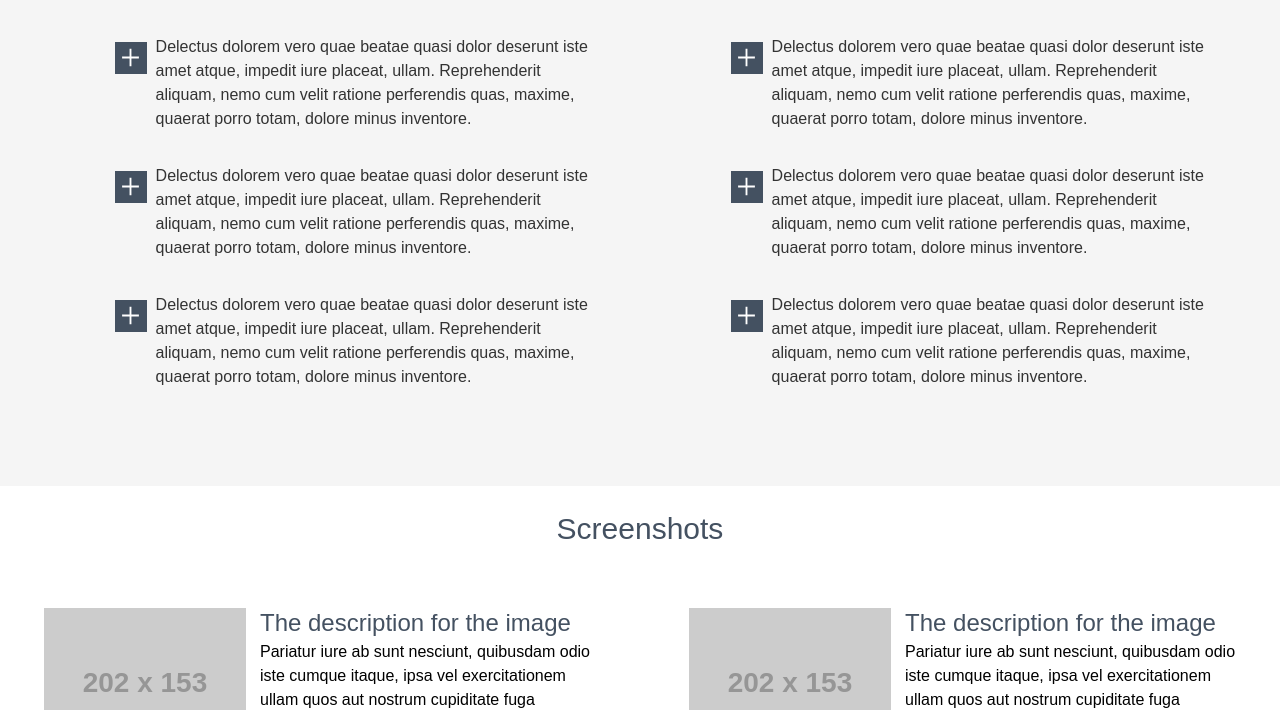
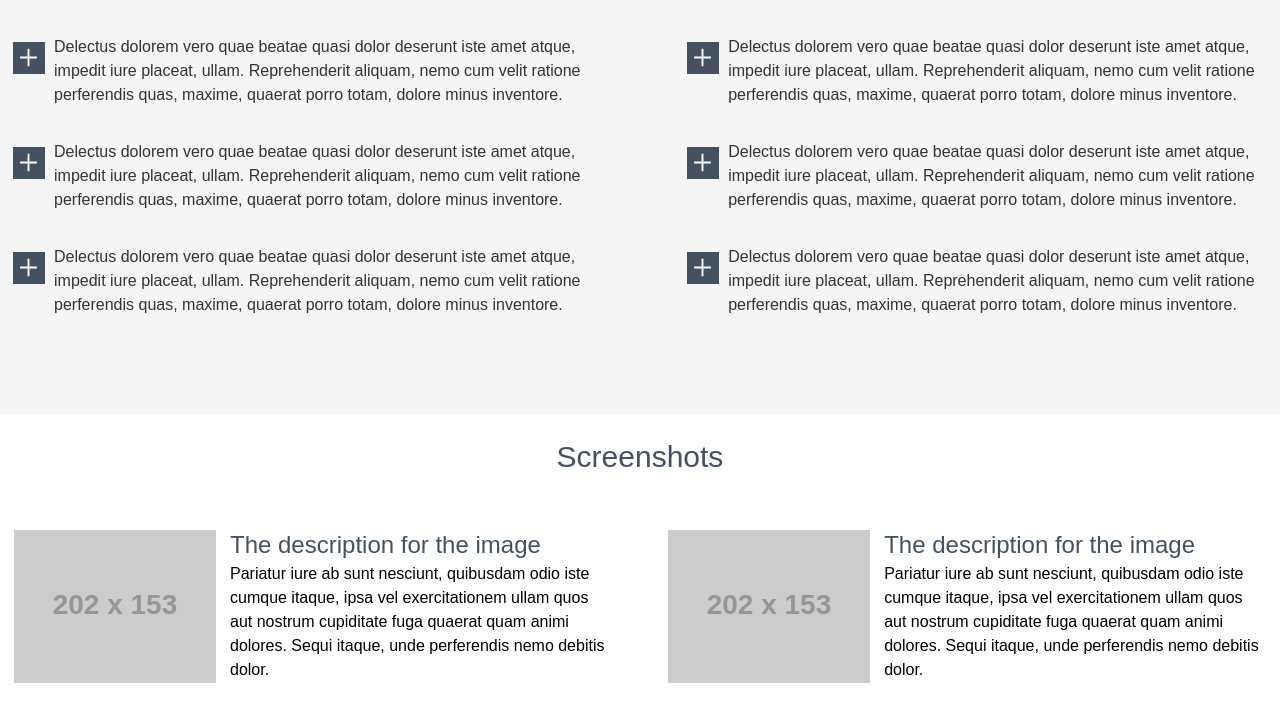
Before and after one commit to MarinaVolkova/geekbrains-Lesson, a plain HTML site: page index.html in a window 1280 px wide. Shown: the part 670-1380 px from the top of the page. Drawn offline with Linux system fonts and the light colour scheme; placeholder pictures from the web are drawn by us.

Commit message:
change homepage styles

```diff
--- a/style.css
+++ b/style.css
@@ -71,7 +71,9 @@ body{
 .dignity-list{
   display: flex;
   flex-wrap: wrap;
-  justify-content: space-around;
+  justify-content: space-between;
+  padding: 0;
+
  }
 
 .dignity-list-item{
@@ -81,7 +83,7 @@ body{
   line-height: 24px;
   margin-bottom:33px ;
   color:#333333;
-  width: 40%;
+  width: 47%;
   list-style:none;
  }
  .dignity-list-item::before{
@@ -103,7 +105,8 @@ body{
   margin-bottom: 45px;
  }
  .screenshot{
-  width: 43%;
+  width: 47%;
+  margin: 10px;
   display: flex;
   align-items: flex-start;
  }
```
